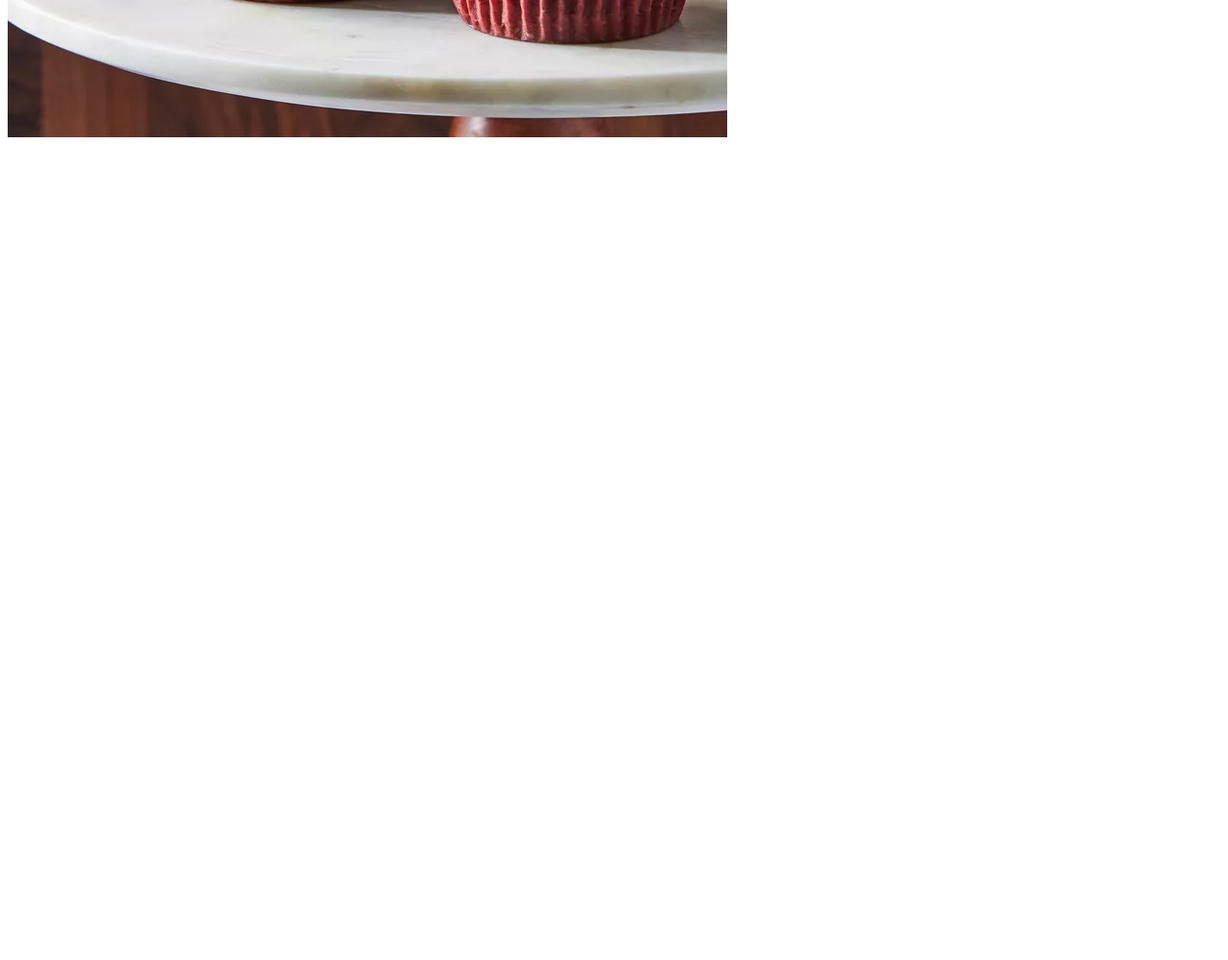
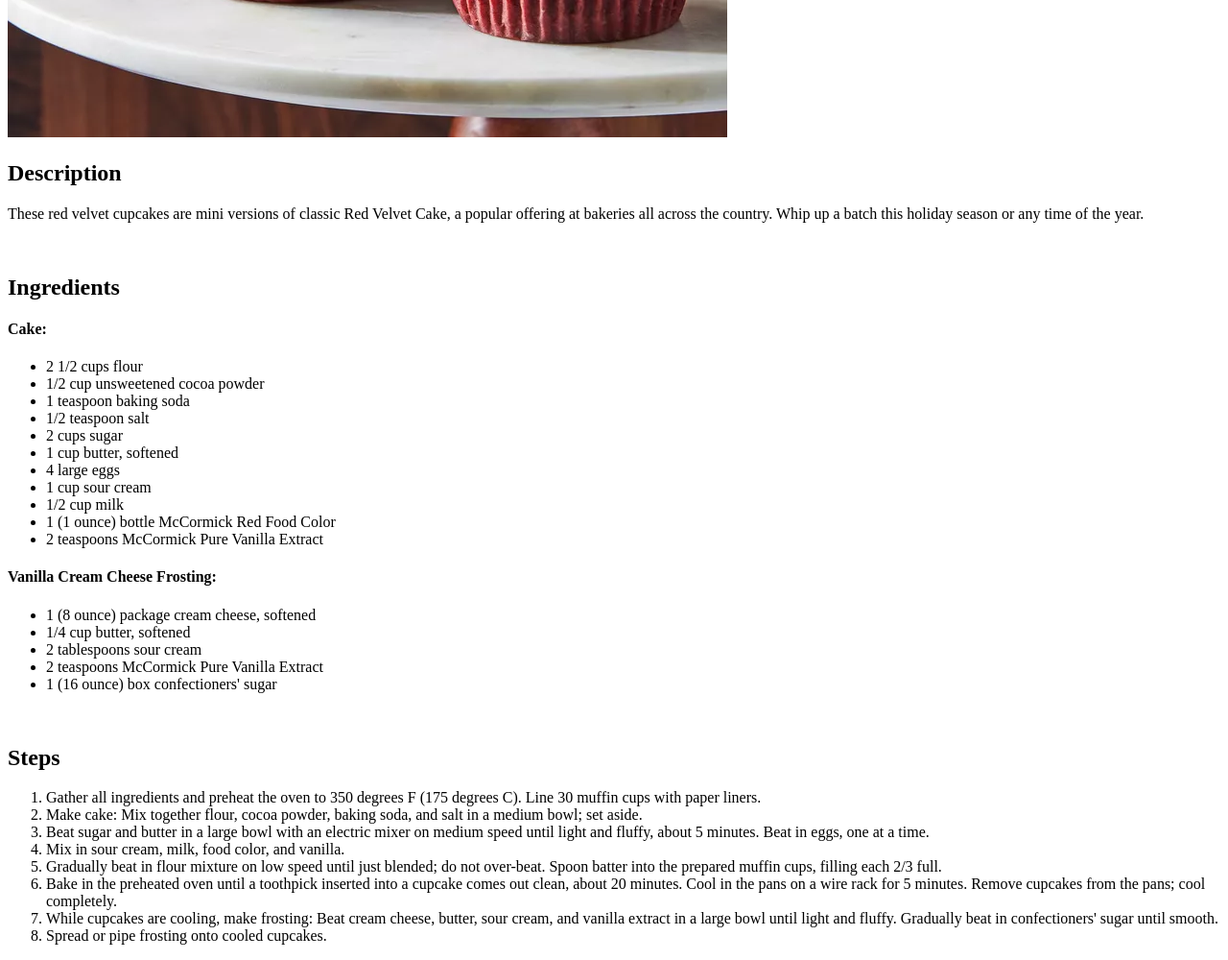
Before and after one commit to alicia-kee/odin-recipes, a plain HTML site: page recipes/cupcake.html in a window 1280 px wide. Shown: the part 500-1500 px from the top of the page at 96% size. Before the commit the page ends 800 px from the top, so only its background shows below. Drawn offline with Linux system fonts and the light colour scheme.

Commit message:
Add cupcakes description, ingredients, and steps git push origin main

```diff
--- a/recipes/cupcake.html
+++ b/recipes/cupcake.html
@@ -9,5 +9,46 @@
         <img src="../img/cupcakes.jpg" alt="Red velvet cupcakes">
         <br>
 
+        <h2>Description</h2>
+        <p>These red velvet cupcakes are mini versions of classic Red Velvet Cake, a popular offering at bakeries all across the country. Whip up a batch this holiday season or any time of the year.</p>
+        <br>
+
+        <h2>Ingredients</h2>
+        <h4>Cake:</h4>
+        <ul>
+            <li>2 1/2 cups flour</li>
+            <li>1/2 cup unsweetened cocoa powder</li>
+            <li>1 teaspoon baking soda</li>
+            <li>1/2 teaspoon salt</li>
+            <li>2 cups sugar</li>
+            <li>1 cup butter, softened</li>
+            <li>4 large eggs</li>
+            <li>1 cup sour cream</li>
+            <li>1/2 cup milk</li>
+            <li>1 (1 ounce) bottle McCormick Red Food Color</li>
+            <li>2 teaspoons McCormick Pure Vanilla Extract</li>
+        </ul>
+        <h4>Vanilla Cream Cheese Frosting:</h4>
+        <ul>
+            <li>1 (8 ounce) package cream cheese, softened</li>
+            <li>1/4 cup butter, softened</li>
+            <li>2 tablespoons sour cream</li>
+            <li>2 teaspoons McCormick Pure Vanilla Extract</li>
+            <li>1 (16 ounce) box confectioners' sugar</li>
+        </ul>
+        <br>
+
+        <h2>Steps</h2>
+        <ol>
+            <li>Gather all ingredients and preheat the oven to 350 degrees F (175 degrees C). Line 30 muffin cups with paper liners.</li>
+            <li>Make cake: Mix together flour, cocoa powder, baking soda, and salt in a medium bowl; set aside. </li>
+            <li>Beat sugar and butter in a large bowl with an electric mixer on medium speed until light and fluffy, about 5 minutes. Beat in eggs, one at a time.</li>
+            <li>Mix in sour cream, milk, food color, and vanilla.</li>
+            <li>Gradually beat in flour mixture on low speed until just blended; do not over-beat. Spoon batter into the prepared muffin cups, filling each 2/3 full.</li>
+            <li>Bake in the preheated oven until a toothpick inserted into a cupcake comes out clean, about 20 minutes. Cool in the pans on a wire rack for 5 minutes. Remove cupcakes from the pans; cool completely.</li>
+            <li>While cupcakes are cooling, make frosting: Beat cream cheese, butter, sour cream, and vanilla extract in a large bowl until light and fluffy. Gradually beat in confectioners' sugar until smooth.</li>
+            <li>Spread or pipe frosting onto cooled cupcakes.</li>
+        </ol>
+
     </body>
 </html>
```
